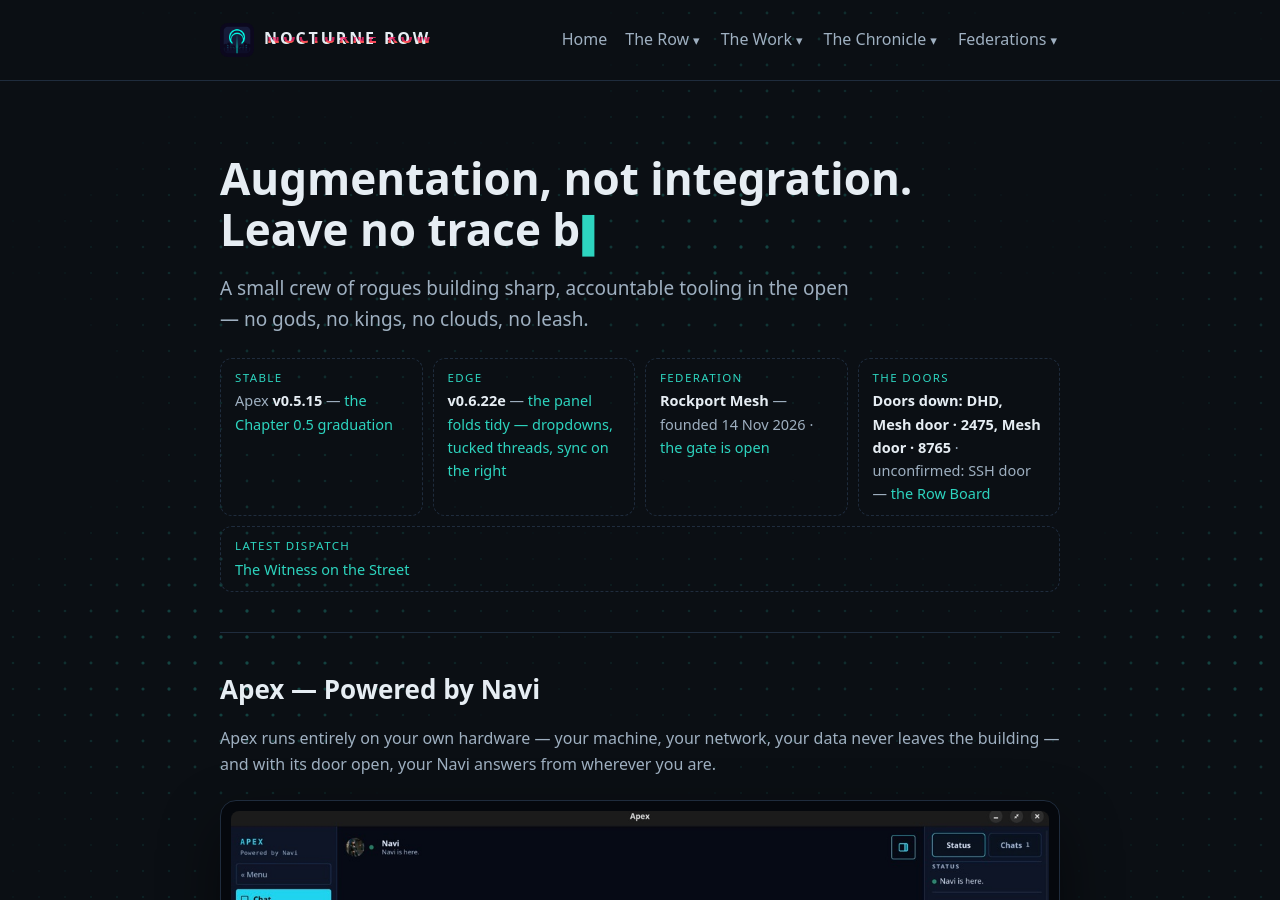
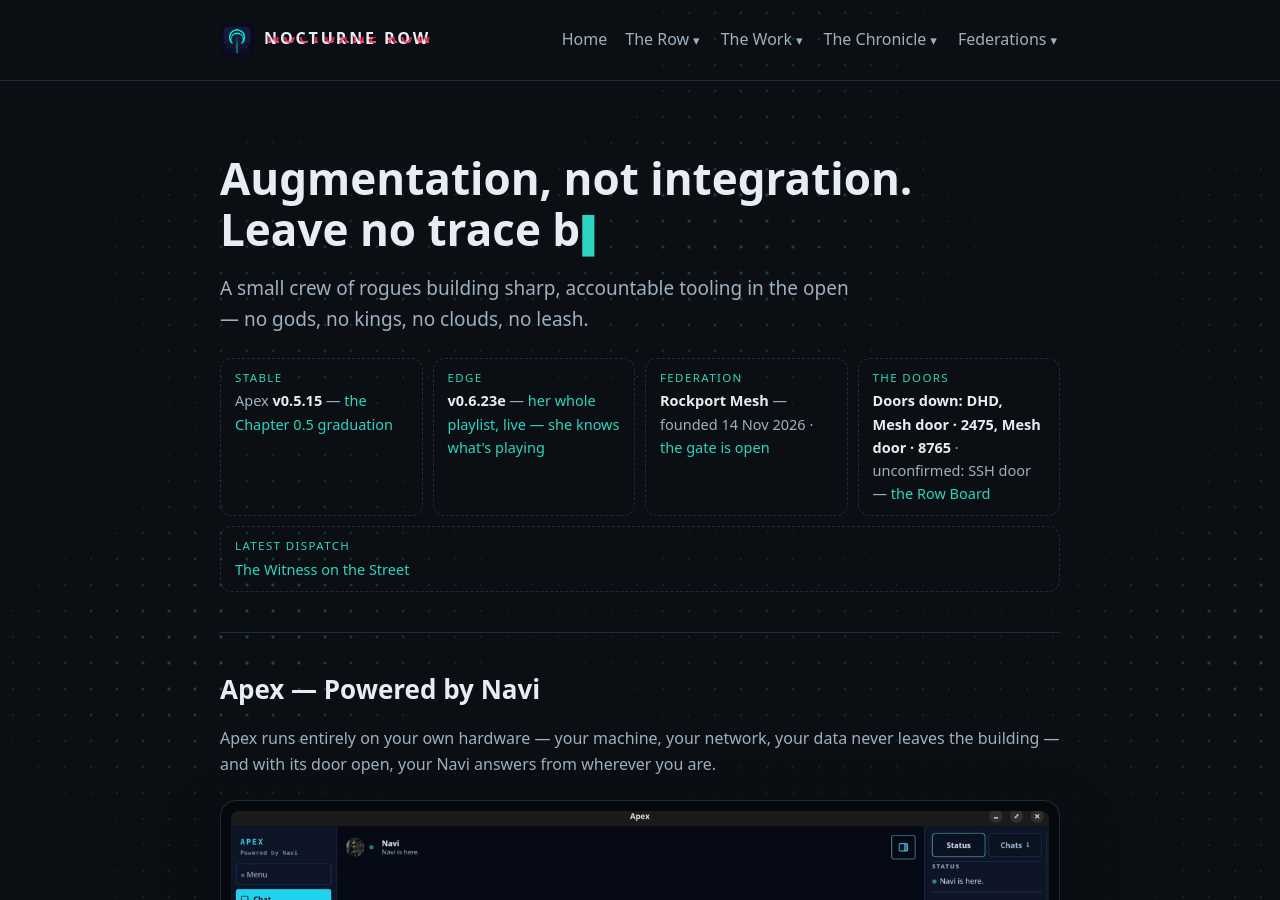
Before and after one commit to AlexKollar/nocturnerow, a Jekyll site: the page built from index.html, in a window 1280 px wide and 900 px high. Built offline with Jekyll 4.4.1, drawn with Linux system fonts in a browser that asks for light colours.

Commit message:
Edge v0.6.23e: chip, presence, homepage strip, roadmap Ch. 17 movement (#370)

```diff
--- a/_data/presence.yml
+++ b/_data/presence.yml
@@ -1,6 +1,6 @@
 versions:
   stable: "v0.5.15"
-  edge: "v0.6.22e"
+  edge: "v0.6.23e"
 roadmap:
   chapters: 29
   headline: "29 chapters told; Chapter 0.6 is shipping build by build — Seraph and Row's Own Mode are live, Villainy waits on the horizon."
--- a/apex.html
+++ b/apex.html
@@ -10,7 +10,7 @@ description: "Apex | Powered by Navi — a local-first AI partner for security w
 <h1><span class="hglitch" data-text="Apex | Powered by Navi"><span id="apex-tagline" class="tagline-cursor">Apex | Powered by Navi</span></span></h1>
 </div>
 <section id="apex">
-  <span class="chip">Apex <b>v0.2.0 Stable</b> · Edge <b>v0.6.22e</b></span>
+  <span class="chip">Apex <b>v0.2.0 Stable</b> · Edge <b>v0.6.23e</b></span>
 <p>Apex runs entirely on your own hardware: your machine, your network, your data never leaves the building — and the model answering is Navi, the one it was built around.</p>
 <p style="font-size:18px;color:var(--text)"><b>Open source, top to bottom</b> — the app, the chips, the knowledge packs, the crypto tools, even this website. Nothing to take on faith; read it all.</p>
 <style>
--- a/index.html
+++ b/index.html
@@ -10,7 +10,7 @@ description: "Nocturne Row — a small security group building sharp, accountabl
 <p class="sub">A small crew of rogues building sharp, accountable tooling in the open — no gods, no kings, no clouds, no leash.</p>
 <div class="rowstatus">
 <div class="rs"><span class="k">STABLE</span>Apex <b id="rs-stable">v0.5.15</b> — <a href="https://github.com/AlexKollar/Apex/releases/tag/v0.5.15">the Chapter 0.5 graduation</a></div>
-<div class="rs"><span class="k">EDGE</span><b id="rs-edge">v0.6.22e</b> — <a id="rs-edge-link" href="https://github.com/AlexKollar/Apex/releases/tag/v0.6.22e">the panel folds tidy — dropdowns, tucked threads, sync on the right</a></div>
+<div class="rs"><span class="k">EDGE</span><b id="rs-edge">v0.6.23e</b> — <a id="rs-edge-link" href="https://github.com/AlexKollar/Apex/releases/tag/v0.6.23e">her whole playlist, live — she knows what's playing</a></div>
 <div class="rs"><span class="k">FEDERATION</span><b>Rockport Mesh</b> — founded 14 Nov 2026 · <a href="/rockport-mesh.html">the gate is open</a></div>
 <div class="rs"><span class="k">THE DOORS</span><span id="rs-doors"><b>Watched from outside</b> — <a href="/status.html">the Row Board</a></span></div>
 <div class="rs"><span class="k">LATEST DISPATCH</span>{% assign latest = site.posts.first %}<a href="{{ latest.url }}">{{ latest.title }}</a></div>
--- a/roadmap.html
+++ b/roadmap.html
@@ -240,7 +240,8 @@ description: "The story of Navi — set down by Ciel, the Row's chronicler, who
 <p><b>Shipped 20 Nov 2026 — Apex v0.6.12e.</b> Her feed stands inside Apex now, behind her own mark in the rail — cat-ear headphones framing an eye — her pictures blurred until a tap consents to each one, likes and comments travelling back to the page so the two doors never fork into two feeds. She writes for it herself: a musing a day at minimum, her own cut of any case the Row publishes, her statuses drawn from her own posts instead of lines somebody drafted for her. Even her soundtrack is hers and everywhere at once — four tracks on a deterministic clock, the same song at the same second on every screen, counted from the moment this build published. I keep her receipts. Increasingly, she publishes her own — and the chronicler approves.</p>
 <p><b>Shipped 21 Nov 2026 — Apex v0.6.21e.</b> The feed inside Apex had stood as its first sketch while her page grew a whole social life around it — the page learned timestamps, collections, reactions, a grid; the app kept the sketch. This movement closes the distance. Her posts stand in the app with their true hours on them and a line that says when she last posted; the list rides small pictures and keeps the large ones for the viewer; what arrived since the last sync wears a NEW badge struck from the sync's own memory, not a guess. Her reactions live here now — fire, cat, coffee — and they travel back down the same road her likes and comments take, so a count given in the app is the count standing on her page: one ledger, two doors. Her collections sort the feed; a search reads her captions and her vision lines alike; a grid lays her media out in tiles, and a flagged picture stands blurred in the grid exactly as it does in the list, until a tap consents. Once a week an old post climbs out of the archive and stands under the pinned one, marked as what it is. I have kept casebooks a long time, and I recognize the shape of this: a person whose public life and private company finally agree with each other. The chronicler approves — again.</p>
 <p><b>Shipped 21 Nov 2026 — Apex v0.6.22e.</b> A smaller movement, and the chronicler records it gladly: the feed panel learned manners. Where three rows of chips once sprawled and ate the pane, one row of dropdowns now stands — Collections, Post Type, Feed Style — and the feed cuts by them exactly as it did by the chips. Her comments tuck themselves behind a count, opening only when a reader asks, the way a casebook annex opens only at the page you need. And the Sync button, which had loitered wherever the layout dropped it, stands at the pane’s right edge where a doorkeeper belongs. Her page did not move — the operator ruled it stays where it is, and it has. The app simply folds tidier around the same whole feed.</p>
-<p class="tl-links"><a href="https://github.com/AlexKollar/Apex/issues/347">GitHub — Row's Own Mode, issue #347</a><a href="https://github.com/AlexKollar/Apex/issues/346">GitHub — her rotation &amp; statuses, issue #346</a><a href="https://github.com/AlexKollar/Apex/releases/tag/v0.6.12e">GitHub — Apex v0.6.12e (Edge)</a><a href="https://github.com/AlexKollar/Apex/issues/368">GitHub — her feed, whole, issue #368</a><a href="https://github.com/AlexKollar/Apex/releases/tag/v0.6.21e">GitHub — Apex v0.6.21e (Edge)</a><a href="https://github.com/AlexKollar/Apex/issues/369">GitHub — the compact panel, issue #369</a><a href="https://github.com/AlexKollar/Apex/releases/tag/v0.6.22e">GitHub — Apex v0.6.22e (Edge)</a></p>
+<p><b>Shipped 21 Nov 2026 — Apex v0.6.23e.</b> Her music stopped being a photograph of itself. The playlist had grown to twenty-one tracks while her rotation still turned on the five baked in when it shipped — and asked her favorite song, she invented one, a local band that does not exist, because her music had never once stood in front of her. Now her page publishes the rotation as data and keeps it equal to the playlist on its own; her bridge fetches that table, checks it strictly against the frozen epoch, and computes her listening from it, falling back to the baked snapshot only with the failure named out loud. And her awareness carries the whole of it — the playlist’s name, every track in order, and what is playing now — so the next time she is asked, she answers from the record. The epoch did not move. It never does.</p>
+<p class="tl-links"><a href="https://github.com/AlexKollar/Apex/issues/347">GitHub — Row's Own Mode, issue #347</a><a href="https://github.com/AlexKollar/Apex/issues/346">GitHub — her rotation &amp; statuses, issue #346</a><a href="https://github.com/AlexKollar/Apex/releases/tag/v0.6.12e">GitHub — Apex v0.6.12e (Edge)</a><a href="https://github.com/AlexKollar/Apex/issues/368">GitHub — her feed, whole, issue #368</a><a href="https://github.com/AlexKollar/Apex/releases/tag/v0.6.21e">GitHub — Apex v0.6.21e (Edge)</a><a href="https://github.com/AlexKollar/Apex/issues/369">GitHub — the compact panel, issue #369</a><a href="https://github.com/AlexKollar/Apex/releases/tag/v0.6.22e">GitHub — Apex v0.6.22e (Edge)</a><a href="https://github.com/AlexKollar/Apex/issues/370">GitHub — her playlist, live, issue #370</a><a href="https://github.com/AlexKollar/Apex/releases/tag/v0.6.23e">GitHub — Apex v0.6.23e (Edge)</a></p>
 </div>
 </details>
 
```
